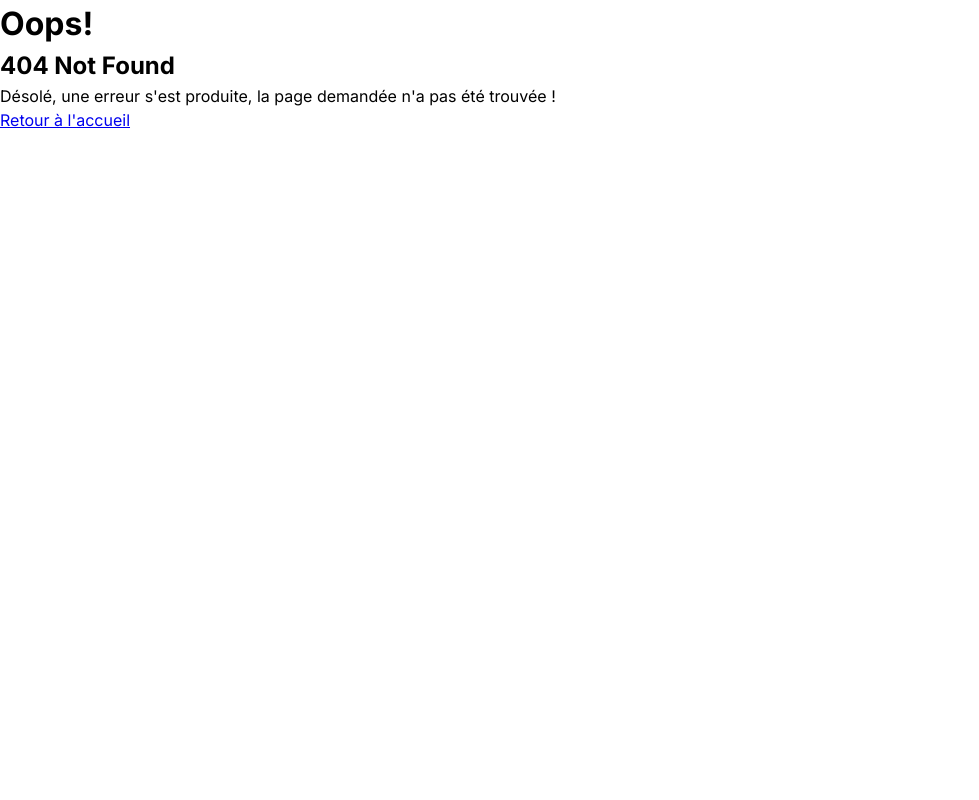
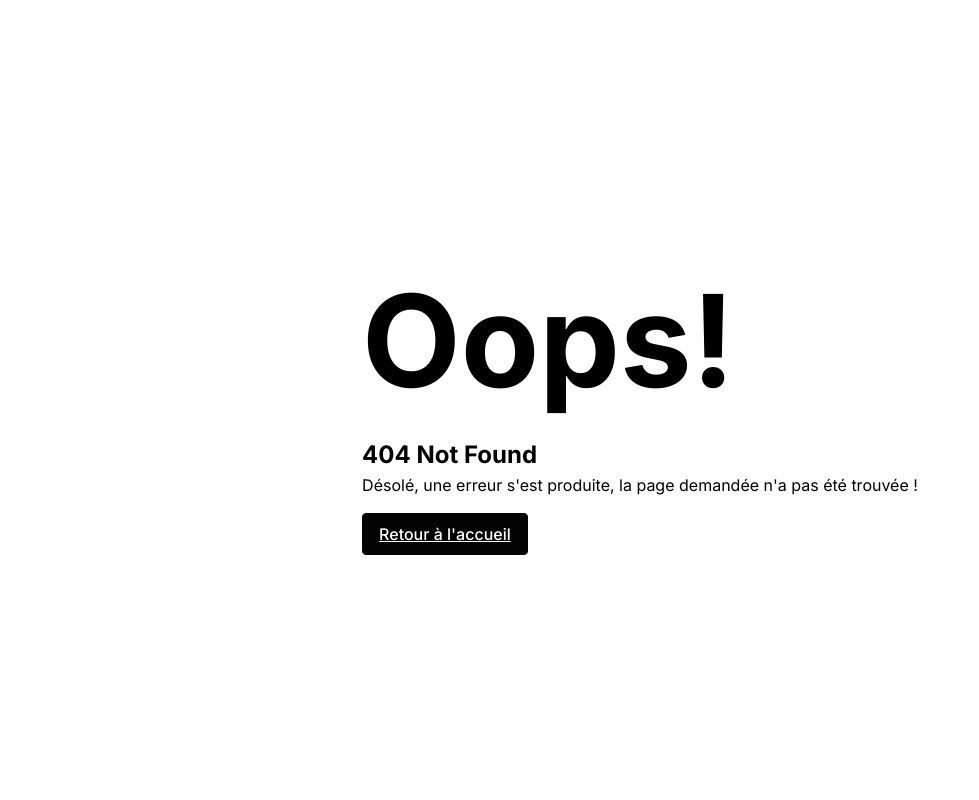
Before and after one commit to clementfavarel/messaging, a PHP site: template view/404.php in a window 1280 px wide. Shown: the whole page, without its empty margins (0-979 px from the left). Run offline with PHP 8.4, Linux system fonts and the light colour scheme; the template is opened without the code that fills it, so the values that code supplies are empty.

Commit message:
updated 404 html and styling

```diff
--- a/view/404.php
+++ b/view/404.php
@@ -7,10 +7,12 @@
 </head>
 
 <body>
-   <h1 class="error_title">Oops!</h1>
-   <h2>404 Not Found</h2>
-   <p>Désolé, une erreur s'est produite, la page demandée n'a pas été trouvée !</p>
-   <a href="?home">Retour à l'accueil </a>
+   <div class="container">
+      <h1 class="error_title">Oops!</h1>
+      <h2>404 Not Found</h2>
+      <p>Désolé, une erreur s'est produite, la page demandée n'a pas été trouvée !</p>
+      <a class="btn" href="?home">Retour à l'accueil </a>
+   </div>
 </body>
 
 </html>
--- a/view/styles/404.css
+++ b/view/styles/404.css
@@ -0,0 +1,19 @@
+body {
+	display: grid;
+	place-items: center;
+}
+.error_title {
+	font-size: 8rem;
+}
+.btn {
+	margin: 1rem 0 0 0;
+	display: inline-block;
+	padding: 0.5rem 1rem;
+	font-family: "Inter", sans-serif;
+	font-size: 1rem;
+	font-weight: 500;
+	background-color: #030303;
+	color: #fff;
+	border: 1px solid #030303;
+	border-radius: 0.25rem;
+}
```
